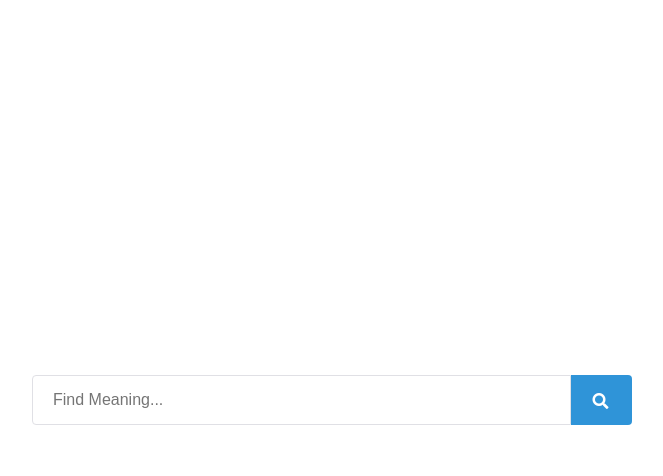
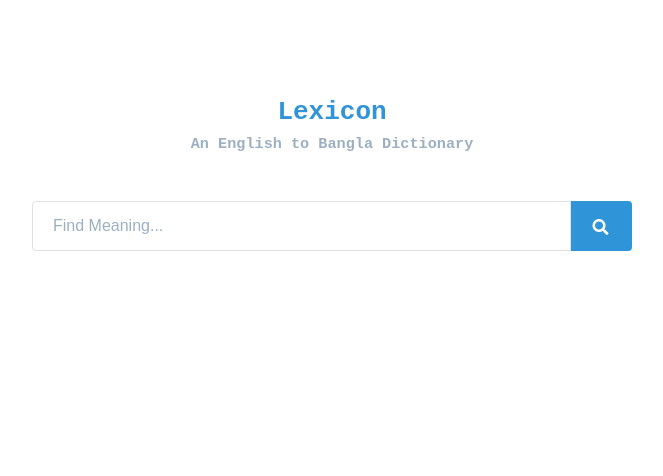
Before and after one commit to smmehrab/lexicon, a plain HTML site: page public/index.html in a window 1280 px wide. Shown: the whole page, without its empty margins (308-971 px from the left). Drawn offline with Linux system fonts and the light colour scheme.

Commit message:
UI: Title & Subtitle Added

```diff
--- a/public/index.html
+++ b/public/index.html
@@ -21,6 +21,9 @@
 <body>
     <div class="wrapper">
         <div class="container">
+            <h1 class="title">Lexicon</h1>
+            <h3 class="subtitle">An English to Bangla Dictionary</h3>
+
             <form role="search" method="search" class="search-form form" action="">
                 <label>
                     <span class="screen-reader-text">Search A Word...</span>
@@ -28,6 +31,10 @@
                 </label>
                 <input type="submit" class="search-submit button" value="&#xf002" />
             </form>
+
+            <div class="output">
+
+            </div>
         </div>
     </div>
 
--- a/public/styles/style.css
+++ b/public/styles/style.css
@@ -7,7 +7,8 @@ body {
 .wrapper {
     display: flex;
     justify-content: center;
-    align-items: center;
+    align-items: top;
+    padding-top: 5rem;
     height: 100vh;
 }
 
@@ -15,6 +16,28 @@ body {
     padding: 3rem;
     width: 100%;
     max-width: 600px;
+    padding-top: 0;
+}
+
+.title {
+    color: #2F94D8;
+    font-family: monospace;
+    width: 100%;
+    align-items: center;
+    text-align: center;
+    padding: 0;
+    margin-bottom: 0;
+}
+
+.subtitle {
+    color: #9DB0C1;
+    font-family: monospace;
+    width: 100%;
+    align-items: center;
+    text-align: center;
+    padding: 0;
+    padding-bottom: 2rem;
+    margin-top: 0.5rem;
 }
 
 input[type="search"] {
@@ -58,6 +81,22 @@ input[type="search"]:focus {
     box-shadow: 0 0 10px #2F94D8;
     border-color: #2F94D8;
     outline: none;
+}
+
+::placeholder {
+    color: #9DB0C1;
+    opacity: 1;
+    /* Firefox */
+}
+
+:-ms-input-placeholder {
+    /* Internet Explorer 10-11 */
+    color: #9DB0C1;
+}
+
+::-ms-input-placeholder {
+    /* Microsoft Edge */
+    color: #9DB0C1;
 }
 
 form.search-form {
```
